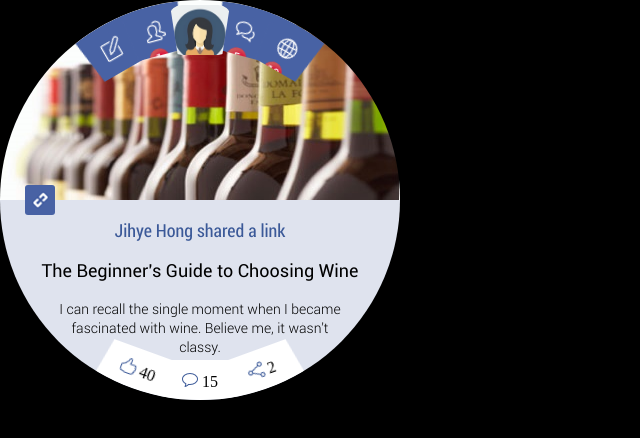
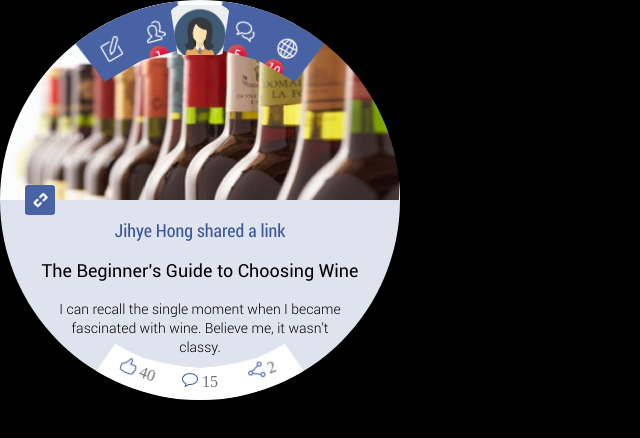
Before and after one commit to anawhj/jRound, a plain HTML site: page demo/facebook/circle.html in a window 1280 px wide. Shown: the full height of the page, 0-640 px from the left. Drawn offline with Linux system fonts and the light colour scheme.

Commit message:
modfiy demo source refered to hyojin's comments

```diff
--- a/demo/facebook/circle.css
+++ b/demo/facebook/circle.css
@@ -92,11 +92,11 @@ body {
     text-align: center;
     font-size: 16px;
     font-family: 'Roboto Regular';
-    color: black;
+    color: #707070;
 }
 .count {
     position: absolute;
-    top: 85%;
+    top: 80%;
     left: 30%;
     padding: 0px 0px;
     margin: 0px 0px;
--- a/src/css-polar-demo.js
+++ b/src/css-polar-demo.js
@@ -122,8 +122,7 @@
             polarElement.style.webkitClipPath = "polygon(0% 0%, 100% 0%, "+(100-clipDeg)+"% 100%, "+clipDeg+"% 100%)";
             polarElement.style.clipPath = "polygon(0% 0%, 100% 0%, "+(100-clipDeg)+"% 100%, "+clipDeg+"% 100%)";
         } else if (polarOrientation == "counter-center") {
-            polarElement.style.webkitClipPath = "polygon("+clipDeg+"% 0%, "+(100-clipDeg)+"% 0%, 100% 100%, 0% 100%)";
-            polarElement.style.clipPath = "polygon("+clipDeg+"% 0%, "+(100-clipDeg)+"% 0%, 100% 100%, 0% 100%)";
+            polarElement.style.webkitClipPath = "polygon(50% 20%, 75% 15%, 88% 10%, 100% 100%, 0 100%, 12% 10%, 25% 15%)";
         }
     },
     init = function() {
```
